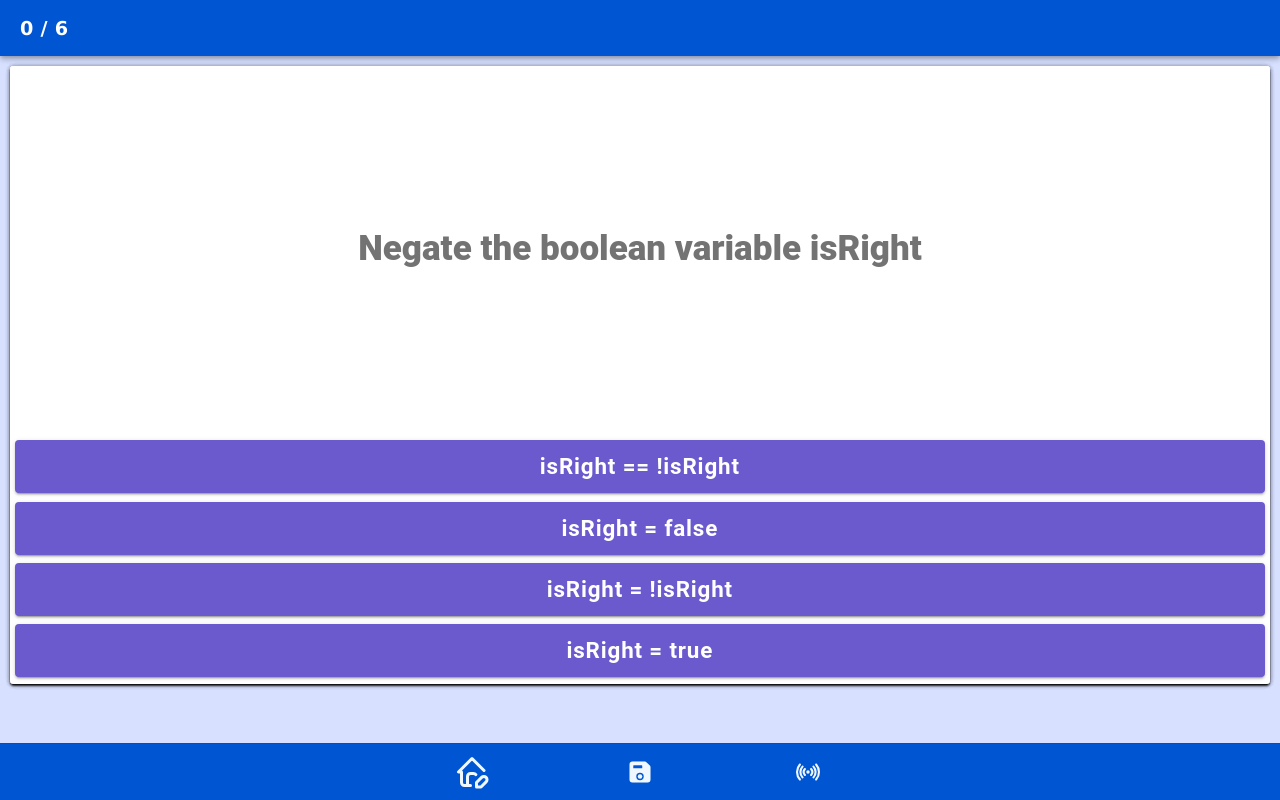
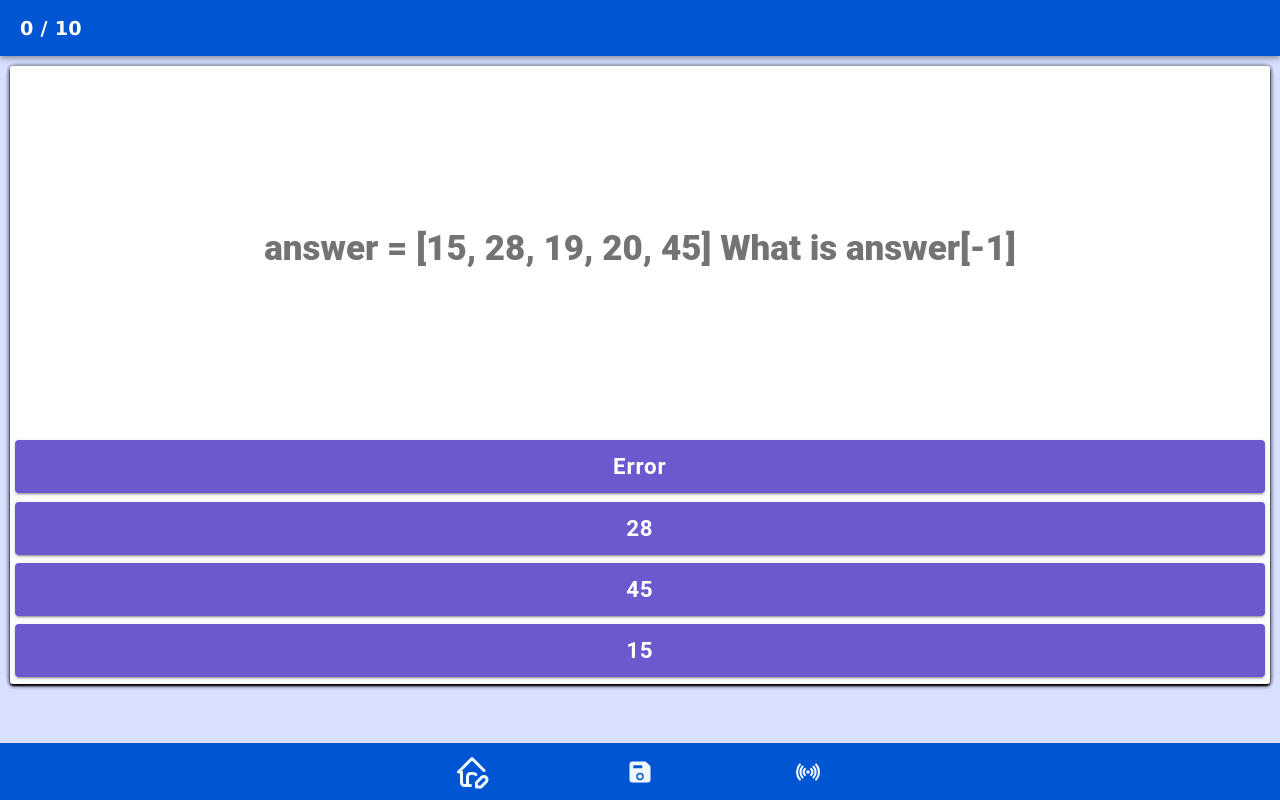
Before and after one commit to educational-technology-collective/Ambient_Learning, a React (Vite) app: page /cardscreen in a window 1280 px wide. Built offline with nearby package versions, Linux system fonts and the light colour scheme.

Commit message:
Add some more cards

```diff
--- a/src/MCQComponents/MCQCard.css
+++ b/src/MCQComponents/MCQCard.css
@@ -23,4 +23,5 @@
   font-weight: 900;
   position: absolute;
   text-align: center;
+  margin: 0 0.1rem;
 }
--- a/src/QAComponents/QACard.css
+++ b/src/QAComponents/QACard.css
@@ -29,6 +29,7 @@
   backface-visibility: hidden;
   font-size: 2.5em;
   font-weight: 900;
+  margin: 0 0.1rem;
   position: absolute;
   text-align: center;
 }
--- a/src/components/exampleData.tsx
+++ b/src/components/exampleData.tsx
@@ -88,4 +88,59 @@ export const cardCollection = [
       ],
     },
   },
+
+  {
+    index: 12,
+    type: 'q',
+    seenTimes: 3,
+    timeStamp: '12: 12',
+    timeInterval: 4,
+    content: {
+      question: 'x = x + 1 is equivalent to x += 1',
+      answer: 'True'
+    }
+  },
+
+  {
+    index: 45,
+    type: 'q',
+    seenTimes: 3,
+    timeStamp: '12:08',
+    timeInterval: 5,
+    content: {
+      question: 'Describe what is happening:\ndef func():\n\t func()',
+      answer: 'Recursion'
+    }
+  },
+
+  {
+    index: 31,
+    type: 'm',
+    seenTime: 5,
+    timeStamp: '08:09',
+    timeInterval: 3,
+    content: {
+      question: 'What is the output of:\n print("12" + 13)',
+      answer:[{
+        option: '1213', isCorrect: false
+      },
+    {option: '25', isCorrect: false},
+  {option: 'Error', isCorrect: true},
+{option: '12 13', isCorrect: false}]
+    }
+  },
+
+  {
+    index: 25,
+    type: 'm',
+    seenTime: 10,
+    timeStamp: '04: 12',
+    timeInterval: 10,
+    content: {
+      question: 'answer = [15, 28, 19, 20, 45]\nWhat is answer[-1]',
+      answer: [{option: '15', isCorrect: false}, {
+        option: '45', isCorrect: true
+      }, {option: 'Error', isCorrect: false}, {option:'28', isCorect: false}]
+    }
+  }
 ];
```
